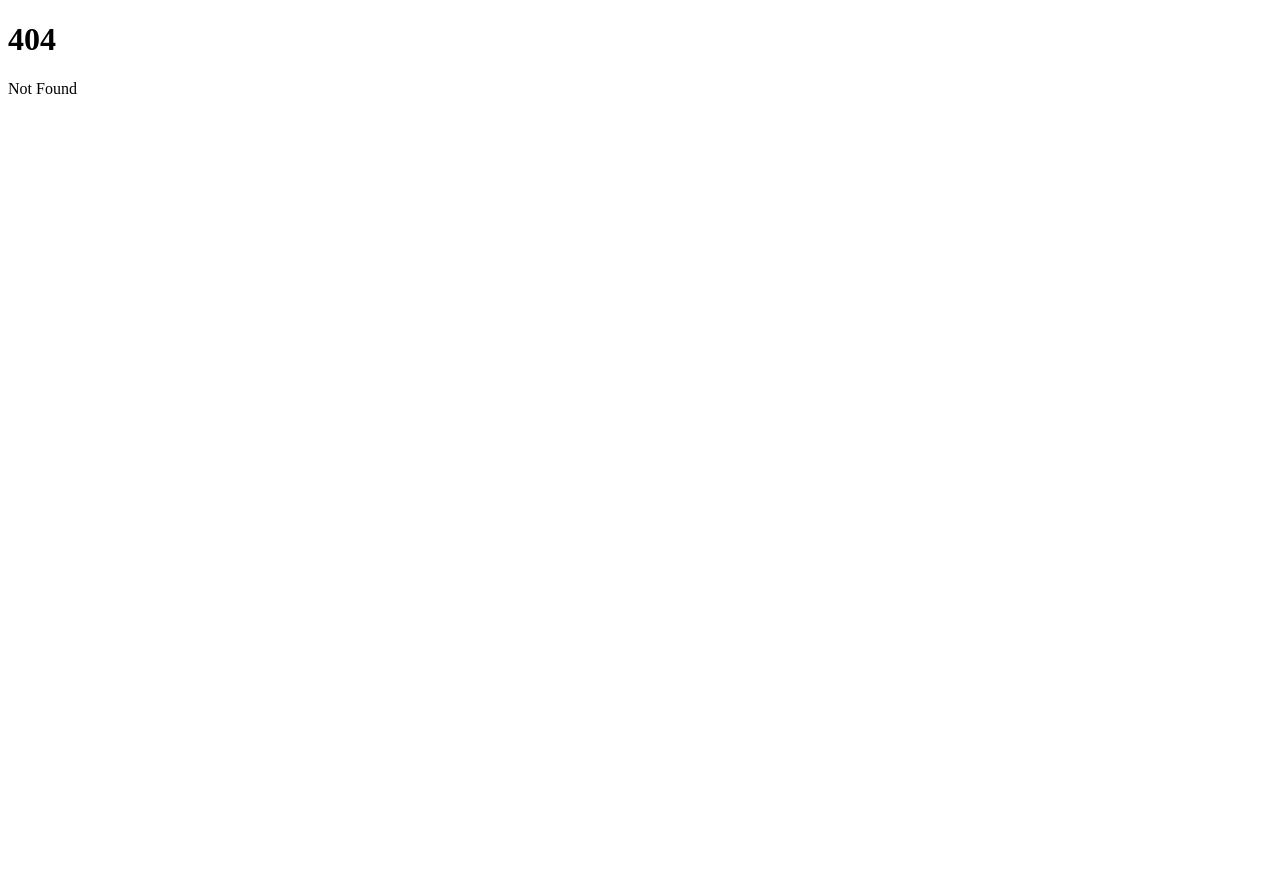
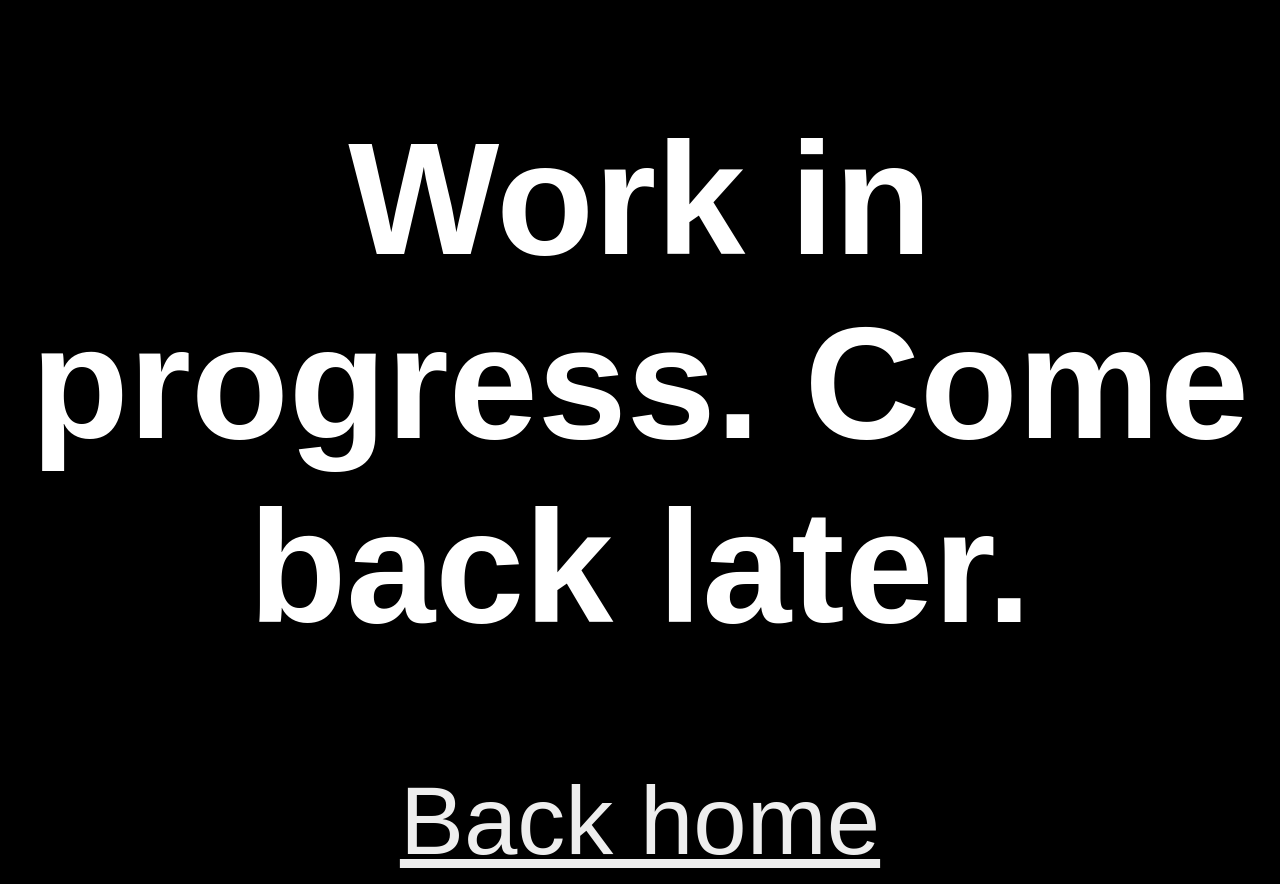
Before and after one commit to 10x-dev-wannabe/SportsTimer, a SvelteKit app: page /reactionTimer in a window 1280 px wide. Before the commit this address had no page. Before the commit the page ends 800 px from the top, so only its background shows below. Built offline with nearby package versions, Linux system fonts and the light colour scheme.

Commit message:
Made basic svelte app template

```diff
--- /dev/null
+++ b/src/global.css
@@ -0,0 +1,16 @@
+body {
+    background-color: #000;
+    color: #fff;
+    text-align: center;
+    overflow: hidden;
+    font-family: Arial, Helvetica, sans-serif;
+}
+
+h1 {
+    font-size: 10em;
+}
+
+a {
+    font-size: 6em;
+    color: #eee;
+}
--- /dev/null
+++ b/src/routes/+layout.svelte
@@ -0,0 +1,5 @@
+<script>
+    import '../global.css'
+</script>
+
+<slot />
--- /dev/null
+++ b/src/routes/intervalTimer/+page.svelte
@@ -0,0 +1 @@
+<a href="/">Back home</a>
--- /dev/null
+++ b/src/routes/reactionTimer/+page.svelte
@@ -0,0 +1,4 @@
+<h1>
+    Work in progress. Come back later.
+</h1>
+<a href="/">Back home</a>
```
Also changed, not shown: src/routes/+page.svelte (+8 -2 lines).
